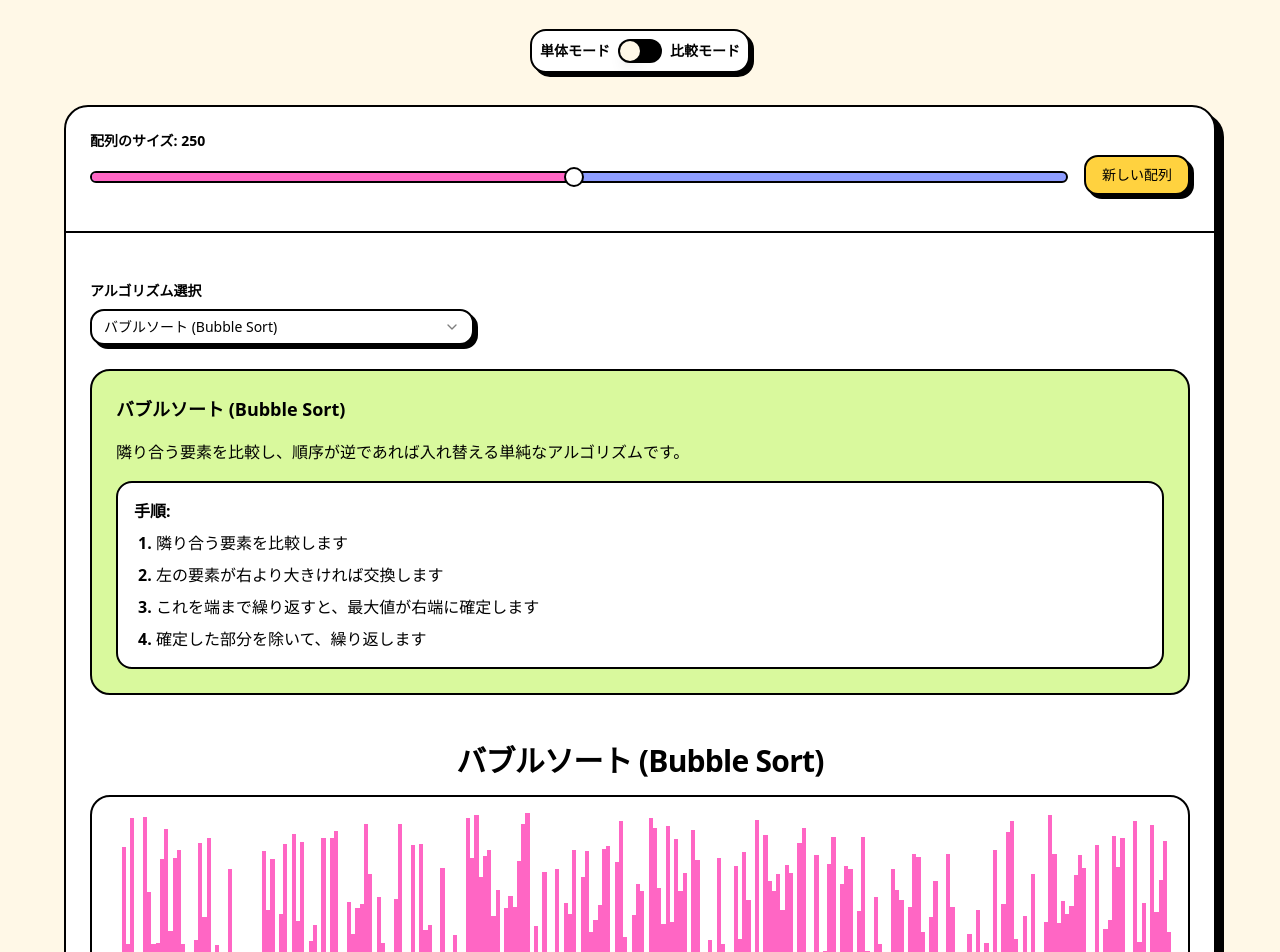
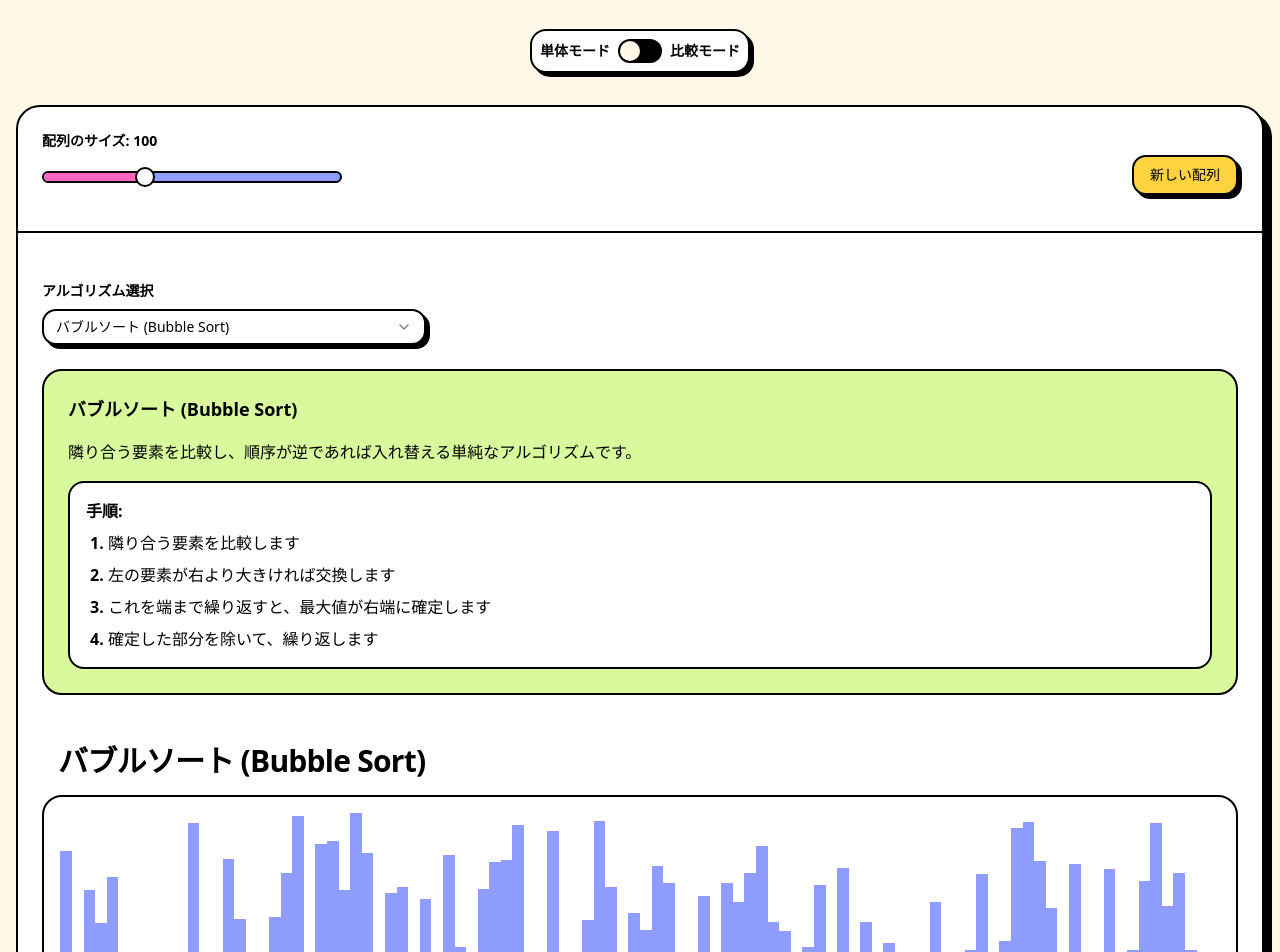
Before and after one commit to ks1590/algorithm-learning-app, a React (Vite) app: page / in a window 1280 px wide. Shown: the part 180-1132 px from the top of the page. Built offline with nearby package versions, Linux system fonts and the light colour scheme.

Commit message:
feat: Add sorting algorithm time measurement and comparison summary to the visualizer, and update layout and bar styling.

```diff
--- a/src/components/Layout.tsx
+++ b/src/components/Layout.tsx
@@ -5,7 +5,7 @@ import { Navigation } from './Navigation';
 export function Layout() {
   return (
     <div className="min-h-screen bg-background py-8 px-4">
-      <div className="max-w-6xl mx-auto space-y-8">
+      <div className="max-w-7xl mx-auto space-y-8">
         <header className="text-center space-y-4">
           <h1 className="text-6xl font-black text-primary tracking-tight">ALGORITHM LEARNING</h1>
           <div className="flex justify-center mb-4">
--- a/src/components/visualization/SortingVisualizer.tsx
+++ b/src/components/visualization/SortingVisualizer.tsx
@@ -17,6 +17,7 @@ type SortingVisualizerProps = {
   hideControls?: boolean; // Hide local controls for comparison mode
   className?: string;
   removeShadow?: boolean;
+  onFinish?: (elapsedTime: number) => void;
 };
 
 export const SortingVisualizer = forwardRef<SortingVisualizerHandle, SortingVisualizerProps>(({
@@ -26,7 +27,7 @@ export const SortingVisualizer = forwardRef<SortingVisualizerHandle, SortingVisu
   speed,
   hideControls = false,
   className,
-
+  onFinish,
 }, ref) => {
   const [array, setArray] = useState<number[]>([...initialArray]);
   const [comparing, setComparing] = useState<[number, number]>([-1, -1]);
@@ -34,12 +35,14 @@ export const SortingVisualizer = forwardRef<SortingVisualizerHandle, SortingVisu
   const [isSorting, setIsSorting] = useState(false);
   const [isFinished, setIsFinished] = useState(false);
   const [localSpeed, setLocalSpeed] = useState(50);
+  const [elapsedTime, setElapsedTime] = useState<number | null>(null);
 
   // Use external speed if provided, otherwise local
   const currentSpeed = speed !== undefined ? speed : localSpeed;
 
   const generatorRef = useRef<Generator<AlgorithmStep, void, unknown> | null>(null);
   const intervalRef = useRef<number | null>(null);
+  const startTimeRef = useRef<number | null>(null);
 
   const reset = useCallback(() => {
     setIsSorting(false);
@@ -51,7 +54,9 @@ export const SortingVisualizer = forwardRef<SortingVisualizerHandle, SortingVisu
     setComparing([-1, -1]);
     setSortedIndices([]);
     setIsFinished(false);
+    setElapsedTime(null);
     generatorRef.current = null;
+    startTimeRef.current = null;
   }, [initialArray]);
 
   const start = useCallback(() => {
@@ -62,11 +67,16 @@ export const SortingVisualizer = forwardRef<SortingVisualizerHandle, SortingVisu
       setComparing([-1, -1]);
       setSortedIndices([]);
       setIsFinished(false);
+      setElapsedTime(null);
       generatorRef.current = null;
     }
 
     if (!generatorRef.current) {
         generatorRef.current = algorithm(currentArray);
+    }
+
+    if (!startTimeRef.current) {
+        startTimeRef.current = performance.now();
     }
 
     setIsSorting(true);
@@ -99,6 +109,15 @@ export const SortingVisualizer = forwardRef<SortingVisualizerHandle, SortingVisu
         clearInterval(intervalRef.current);
         intervalRef.current = null;
       }
+
+      const endTime = performance.now();
+      if (startTimeRef.current) {
+          const duration = endTime - startTimeRef.current;
+          setElapsedTime(duration);
+          if (onFinish) {
+              onFinish(duration);
+          }
+      }
       return;
     }
 
@@ -107,7 +126,7 @@ export const SortingVisualizer = forwardRef<SortingVisualizerHandle, SortingVisu
       setComparing(value.comparing);
       setSortedIndices(value.sortedIndices);
     }
-  }, []);
+  }, [onFinish]);
 
   useEffect(() => {
     if (isSorting) {
@@ -134,25 +153,32 @@ export const SortingVisualizer = forwardRef<SortingVisualizerHandle, SortingVisu
 
   return (
     <div className={`flex flex-col items-center gap-4 w-full mx-auto py-4 ${className}`}>
-      {!hideControls && <h3 className="text-3xl font-black tracking-tight">{algorithmName}</h3>}
+      <div className="flex justify-between items-center w-full px-4">
+        {!hideControls && <h3 className="text-3xl font-black tracking-tight">{algorithmName}</h3>}
+        {elapsedTime !== null && (
+            <div className="bg-black text-white px-3 py-1 rounded-md font-mono text-sm shadow-md ml-auto">
+                Time: {(elapsedTime / 1000).toFixed(3)}s
+            </div>
+        )}
+      </div>
 
-      <div className={`flex items-end justify-center w-full h-64 bg-white rounded-xl border-2 border-border p-4 ${array.length > 50 ? 'gap-0' : 'gap-1'}`}>
+      <div className={`flex items-end justify-center w-full h-64 bg-white rounded-xl border-2 border-border p-4`}>
         {array.map((value, idx) => {
             const isComparing = comparing.includes(idx);
             const isSorted = sortedIndices.includes(idx);
 
             // Color logic
-            let bgClass = 'bg-primary'; // Pink
-            if (isFinished) bgClass = 'bg-accent'; // Teal
+            let bgClass = 'bg-muted'; // Periwinkle
+            if (isFinished) bgClass = 'bg-primary'; // Pink
             else if (isComparing) bgClass = 'bg-secondary'; // Yellow
-            else if (isSorted) bgClass = 'bg-accent'; // Teal
+            else if (isSorted) bgClass = 'bg-primary'; // Pink
 
             const height = `${Math.max(5, (value / Math.max(...initialArray, 1)) * 100)}%`;
 
             return (
                 <div
                     key={idx}
-                    className={`flex-1 transition-none ${array.length > 50 ? '' : 'border-2 border-border'} ${bgClass}`}
+                    className={`flex-1 transition-none ${bgClass}`}
                     style={{ height }}
                     title={value.toString()}
                 ></div>
--- a/src/pages/SortingPage.tsx
+++ b/src/pages/SortingPage.tsx
@@ -80,7 +80,7 @@ type ComparisonSlot = {
 export const SortingPage: React.FC = () => {
     // ... (State remains unchanged)
   const [selectedAlgo, setSelectedAlgo] = useState<AlgorithmKey>('bubble');
-  const [arraySize, setArraySize] = useState(250);
+  const [arraySize, setArraySize] = useState(100);
   const [initialArray, setInitialArray] = useState<number[]>(() => Array.from({ length: 20 }, () => Math.floor(Math.random() * 95) + 5));
   const [arrayVersion, setArrayVersion] = useState(0);
   const [isComparisonMode, setIsComparisonMode] = useState(false);
@@ -90,6 +90,7 @@ export const SortingPage: React.FC = () => {
   ]);
   const [globalSpeed, setGlobalSpeed] = useState(50);
   const [isRunning, setIsRunning] = useState(false);
+  const [results, setResults] = useState<Record<string, number>>({});
 
   const visualizerRefs = useRef<{ [key: string]: SortingVisualizerHandle | null }>({});
 
@@ -101,6 +102,7 @@ export const SortingPage: React.FC = () => {
 
     Object.values(visualizerRefs.current).forEach(ref => ref?.reset());
     setIsRunning(false);
+    setResults({});
   }, [arraySize]);
 
   useEffect(() => {
@@ -125,6 +127,7 @@ export const SortingPage: React.FC = () => {
   };
 
   const startAll = () => {
+    setResults({});
     Object.values(visualizerRefs.current).forEach(ref => ref?.start());
     setIsRunning(true);
   };
@@ -137,10 +140,55 @@ export const SortingPage: React.FC = () => {
   const resetAll = () => {
     Object.values(visualizerRefs.current).forEach(ref => ref?.reset());
     setIsRunning(false);
+    setResults({});
+  };
+
+  const handleSortFinish = useCallback((id: string, time: number) => {
+    setResults(prev => ({ ...prev, [id]: time }));
+  }, []);
+
+  const getComparisonSummary = () => {
+    if (Object.keys(results).length < 2) return null;
+
+    // Sort results by time
+    const sortedResults = Object.entries(results)
+        .map(([id, time]) => {
+            const slot = slots.find(s => s.id === id);
+            return {
+                id,
+                algoName: slot ? ALGORITHMS[slot.algo].name.split(' ')[0] : 'Unknown',
+                time
+            };
+        })
+        .sort((a, b) => a.time - b.time);
+
+    if (sortedResults.length < 2) return null;
+
+    const winner = sortedResults[0];
+    const comparisons = sortedResults.slice(1).map(res => {
+        const ratio = (res.time / winner.time).toFixed(1);
+        return `${winner.algoName}は${res.algoName}より約${ratio}倍速いです。`;
+    });
+
+    return (
+        <div className="mt-8 p-6 bg-white rounded-xl border-2 border-border shadow-[4px_4px_0_0_#000]">
+            <h3 className="text-xl font-black mb-4">🏆 結果概要</h3>
+            <div className="space-y-2">
+                <p className="font-bold text-lg text-primary">
+                    最速: {winner.algoName} ({(winner.time / 1000).toFixed(3)}秒)
+                </p>
+                {comparisons.map((comp, idx) => (
+                    <p key={idx} className="text-foreground font-medium">
+                        • {comp}
+                    </p>
+                ))}
+            </div>
+        </div>
+    );
   };
 
   return (
-      <div className={`mx-auto space-y-8 transition-all duration-300 ${isComparisonMode ? 'max-w-[95vw]' : 'max-w-6xl'}`}>
+      <div className={`mx-auto space-y-8 transition-all duration-300 ${isComparisonMode ? 'max-w-[95vw]' : 'max-w-7xl'}`}>
         <header className="text-center space-y-4">
           <div className="flex justify-center items-center gap-4">
              <div className="flex items-center space-x-2 bg-white p-2 rounded-lg border-2 border-border shadow-[4px_4px_0_0_#000]">
@@ -184,12 +232,12 @@ export const SortingPage: React.FC = () => {
                       <div className="flex-1">
                           <label className="block text-sm font-bold text-foreground mb-1">配列のサイズ: {arraySize}</label>
                           <Slider
-                              min={5}
-                              max={500}
+                              min={50}
+                              max={200}
                               step={5}
                               value={[arraySize]}
                               onValueChange={(vals) => setArraySize(vals[0])}
-                              className="w-full py-4"
+                              className="max-w-[300px] py-4"
                           />
                        </div>
                        <Button onClick={generateArray} variant="secondary" className="whitespace-nowrap h-10 mt-5">
@@ -202,6 +250,7 @@ export const SortingPage: React.FC = () => {
 
           <CardContent className="space-y-6 pt-6 bg-cream">
             {isComparisonMode ? (
+                <>
                     <div className="grid grid-cols-1 md:grid-cols-2 lg:grid-cols-3 gap-6">
                         {slots.map((slot) => (
                             <div key={slot.id} className="flex flex-col gap-4 p-4 bg-white rounded-xl border-2 border-border relative">
@@ -210,7 +259,7 @@ export const SortingPage: React.FC = () => {
                                     value={slot.algo}
                                     onValueChange={(value) => updateSlotAlgo(slot.id, value as AlgorithmKey)}
                                     >
-                                  <SelectTrigger className="w-[180px] h-9">
+                                    <SelectTrigger className="w-[240px] h-9">
                                         <SelectValue placeholder="Select Algorithm" />
                                     </SelectTrigger>
                                     <SelectContent>
@@ -240,6 +289,7 @@ export const SortingPage: React.FC = () => {
                                     hideControls={true}
                                     removeShadow={true}
                                     className="p-0 border-none shadow-none"
+                                    onFinish={(time) => handleSortFinish(slot.id, time)}
                                 />
                             </div>
                         ))}
@@ -251,6 +301,8 @@ export const SortingPage: React.FC = () => {
                             </div>
                         )}
                     </div>
+                    {getComparisonSummary()}
+                </>
             ) : (
                 <>
                     <div className="w-full md:w-auto max-w-sm mb-6">
```
Lines whose indentation alone changed are shown as unchanged.
